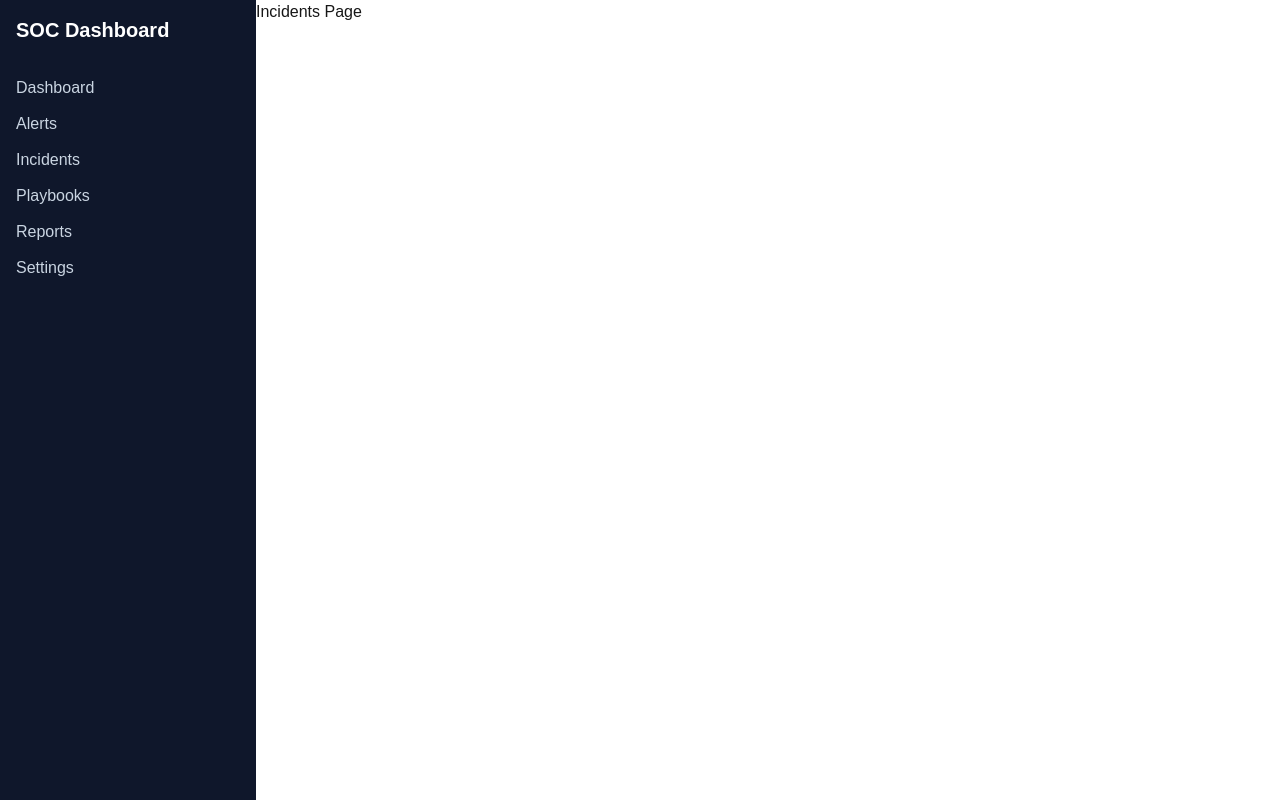
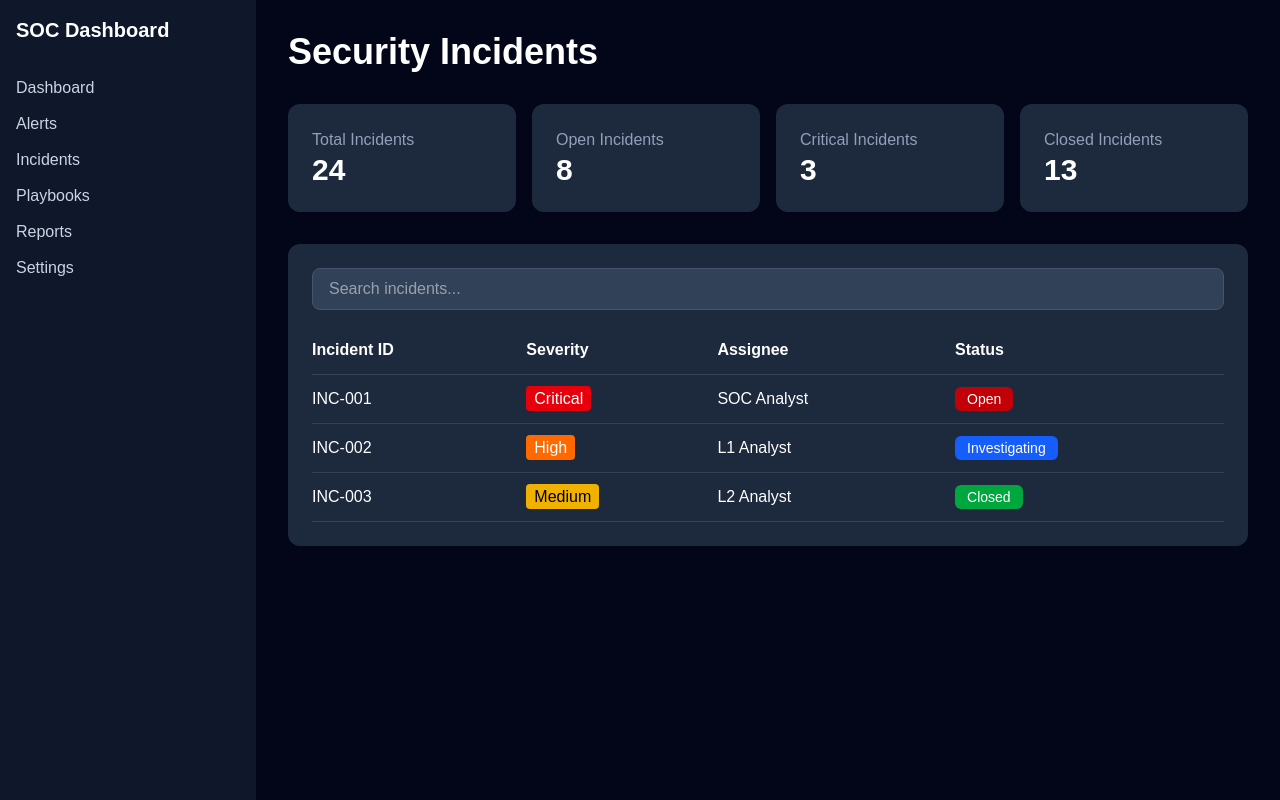
Before and after one commit to Alex-2302/SOC, a Next.js app: page /incidents in a window 1280 px wide. Built offline with nearby package versions, Linux system fonts and the light colour scheme.

Commit message:
Added incidents page with stats and table

```diff
--- a/src/app/incidents/page.tsx
+++ b/src/app/incidents/page.tsx
@@ -1,3 +1,16 @@
+import IncidentTable from "../../components/IncidentTable";
+import IncidentStats from "../../components/IncidentStats";
+
 export default function IncidentsPage() {
-  return <h1>Incidents Page</h1>;
+  return (
+    <main className="min-h-screen bg-slate-950 text-white p-8">
+      <h1 className="text-4xl font-bold mb-8">
+        Security Incidents
+      </h1>
+
+     <IncidentStats />
+
+     <IncidentTable />
+    </main>
+  );
 }
--- /dev/null
+++ b/src/components/IncidentStats.tsx
@@ -0,0 +1,12 @@
+import StatCard from "./StatCard";
+
+export default function IncidentStats() {
+  return (
+    <div className="grid grid-cols-4 gap-4 mb-8">
+      <StatCard title="Total Incidents" value="24" />
+      <StatCard title="Open Incidents" value="8" />
+      <StatCard title="Critical Incidents" value="3" />
+      <StatCard title="Closed Incidents" value="13" />
+    </div>
+  );
+}
--- /dev/null
+++ b/src/components/IncidentTable.tsx
@@ -0,0 +1,86 @@
+export default function IncidentTable() {
+  const incidents = [
+    {
+      id: "INC-001",
+      severity: "Critical",
+      assignee: "SOC Analyst",
+      status: "Open",
+    },
+    {
+      id: "INC-002",
+      severity: "High",
+      assignee: "L1 Analyst",
+      status: "Investigating",
+    },
+    {
+      id: "INC-003",
+      severity: "Medium",
+      assignee: "L2 Analyst",
+      status: "Closed",
+    },
+  ];
+
+  return (
+    <div className="bg-slate-800 rounded-xl p-6">
+
+      <div className="mb-4">
+          <input
+              type="text"
+              placeholder="Search incidents..."
+              className="w-full bg-slate-700 border border-slate-600 rounded-lg px-4 py-2"
+          />
+      </div>
+
+      <table className="w-full">
+        <thead>
+          <tr className="border-b border-slate-700">
+            <th className="text-left py-3">Incident ID</th>
+            <th className="text-left py-3">Severity</th>
+            <th className="text-left py-3">Assignee</th>
+            <th className="text-left py-3">Status</th>
+          </tr>
+        </thead>
+
+        <tbody>
+          {incidents.map((incident) => (
+            <tr
+              key={incident.id}
+              className="border-b border-slate-700"
+            >
+              <td className="py-3">{incident.id}</td>
+
+              <td>
+                <span
+                  className={
+                    incident.severity === "Critical"
+                      ? "bg-red-600 px-2 py-1 rounded"
+                      : incident.severity === "High"
+                      ? "bg-orange-500 px-2 py-1 rounded"
+                      : "bg-yellow-500 text-black px-2 py-1 rounded"
+                  }
+                >
+                  {incident.severity}
+                </span>
+              </td>
+
+              <td>{incident.assignee}</td>
+              <td>
+                  <span
+                      className={
+                      incident.status === "Open"
+                      ? "bg-red-700 px-3 py-1 rounded-md text-sm"
+                      : incident.status === "Investigating"
+                      ? "bg-blue-600 px-3 py-1 rounded-md text-sm"
+                      : "bg-green-600 px-3 py-1 rounded-md text-sm"
+                    }
+                >
+                      {incident.status}
+                  </span>
+              </td>
+            </tr>
+          ))}
+        </tbody>
+      </table>
+    </div>
+  );
+}
```
